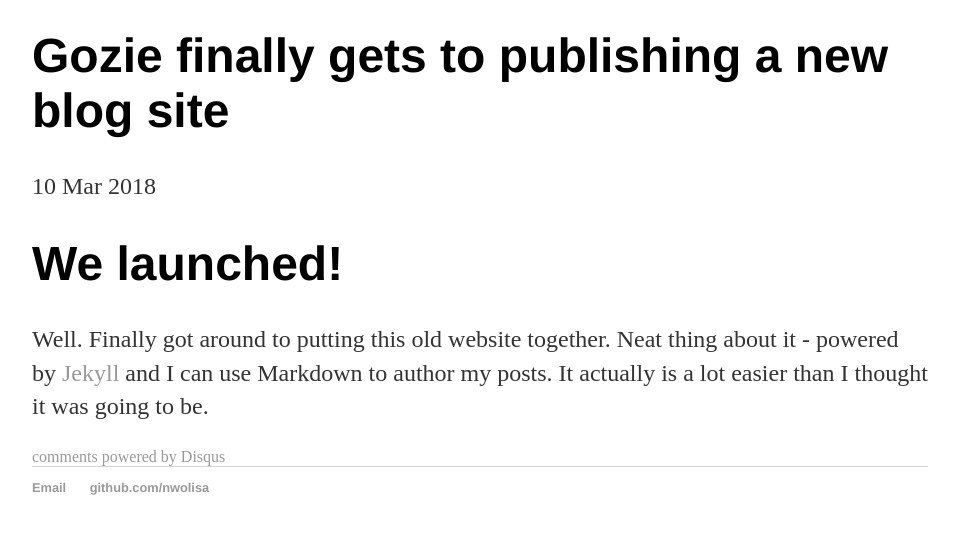
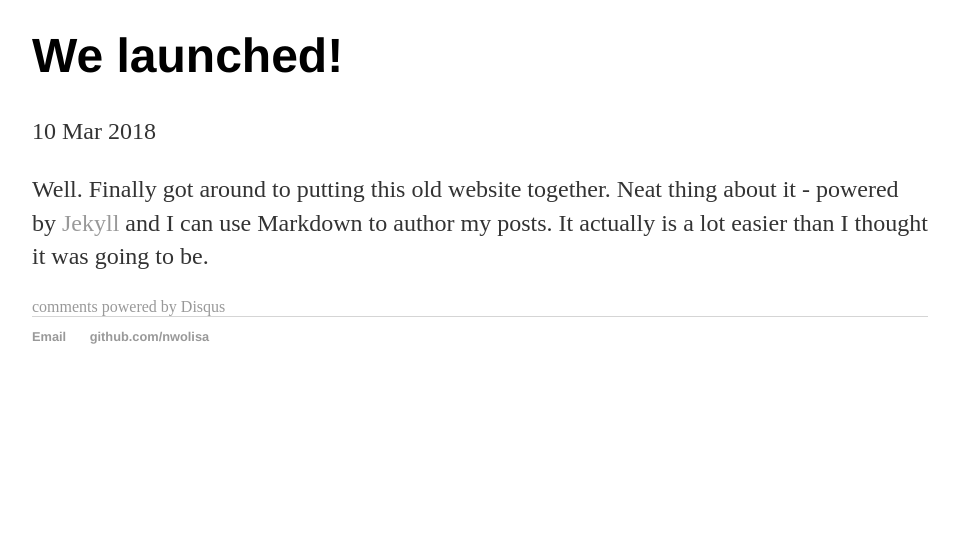
Before and after one commit to nwolisa/nwolisa.github.io, a Jekyll site: the page built from _posts/2018-03-10-gozie-site-launched.md, in a window 1280 px wide, cut to the strip 164-698 px from the top of the page. Shown: the whole strip, without its empty margins (160-1116 px from the left). Built offline with Jekyll 4.4.1, drawn with Linux system fonts in a browser that asks for light colours; comment, search, counter and statistics services are not loaded.

Commit message:
Fixed heading for blogs

```diff
--- a/_posts/2018-03-10-gozie-site-launched.md
+++ b/_posts/2018-03-10-gozie-site-launched.md
@@ -1,8 +1,7 @@
 ---
 layout: post
-title: "Gozie finally gets to publishing a new blog site"
+title: "We launched!"
 date: 2018-03-10
 ---
-# We launched!
 
 Well. Finally got around to putting this old website together. Neat thing about it - powered by [Jekyll](http://jekyllrb.com) and I can use Markdown to author my posts. It actually is a lot easier than I thought it was going to be.
```
Also changed, not shown: _posts/2018-03-13-day-one.md (+0 -3 lines).
